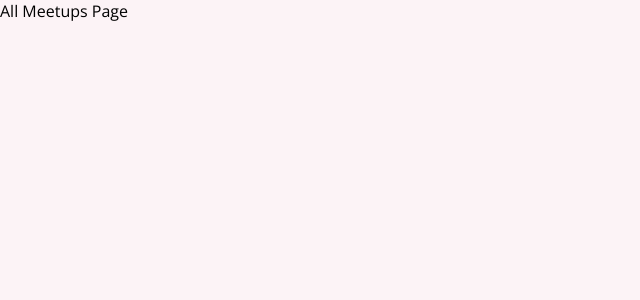
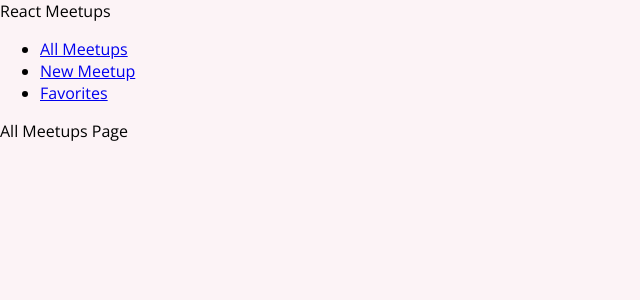
Before and after one commit to jslow421/react-routing-refresher, a React (Create React App) app: page / in a window 1280 px wide. Shown: the top 300 px of the page, without its empty margins (0-640 px from the left). Built offline with nearby package versions, Linux system fonts and the light colour scheme.

Commit message:
Navigation actually works

```diff
--- a/src/App.tsx
+++ b/src/App.tsx
@@ -1,17 +1,21 @@
 import React from 'react';
 import './App.scss';
-import {Route, Routes} from "react-router-dom";
+import {BrowserRouter, Route, Routes} from "react-router-dom";
 import AllMeetupsPage from "./pages/AllMeetups";
 import NewMeetupPage from "./pages/NewMeetup";
 import FavoritesPage from "./pages/Favorites";
+import MainNavigation from "./components/layout/MainNavigation";
 
 function App() {
     return (
-        <Routes>
-            <Route path='/' element={<AllMeetupsPage/>}></Route>
-            <Route path='/new-meetup' element={<NewMeetupPage/>}></Route>
-            <Route path='/favorites' element={<FavoritesPage/>}></Route>
-        </Routes>
+        <BrowserRouter>
+            <MainNavigation/>
+            <Routes>
+                <Route path='/' element={<AllMeetupsPage/>}></Route>
+                <Route path='/new-meetup' element={<NewMeetupPage/>}></Route>
+                <Route path='/favorites' element={<FavoritesPage/>}></Route>
+            </Routes>
+        </BrowserRouter>
     );
 }
 
--- /dev/null
+++ b/src/components/layout/MainNavigation.tsx
@@ -0,0 +1,24 @@
+import {Link} from "react-router-dom";
+
+function MainNavigation() {
+    return (
+        <header>
+            <div>React Meetups</div>
+            <nav>
+                <ul>
+                    <li>
+                        <Link to='/'>All Meetups</Link>
+                    </li>
+                    <li>
+                        <Link to='/new-meetup'>New Meetup</Link>
+                    </li>
+                    <li>
+                        <Link to='/favorites'>Favorites</Link>
+                    </li>
+                </ul>
+            </nav>
+        </header>
+    );
+}
+
+export default MainNavigation;
--- a/src/index.tsx
+++ b/src/index.tsx
@@ -3,16 +3,13 @@
 import './index.scss';
 import App from './App';
 import reportWebVitals from './reportWebVitals';
-import {BrowserRouter} from "react-router-dom";
 
 const root = ReactDOM.createRoot(
     document.getElementById('root') as HTMLElement
 );
 root.render(
     <React.StrictMode>
-        <BrowserRouter>
-            <App/>
-        </BrowserRouter>
+        <App/>
     </React.StrictMode>
 );
 
```
